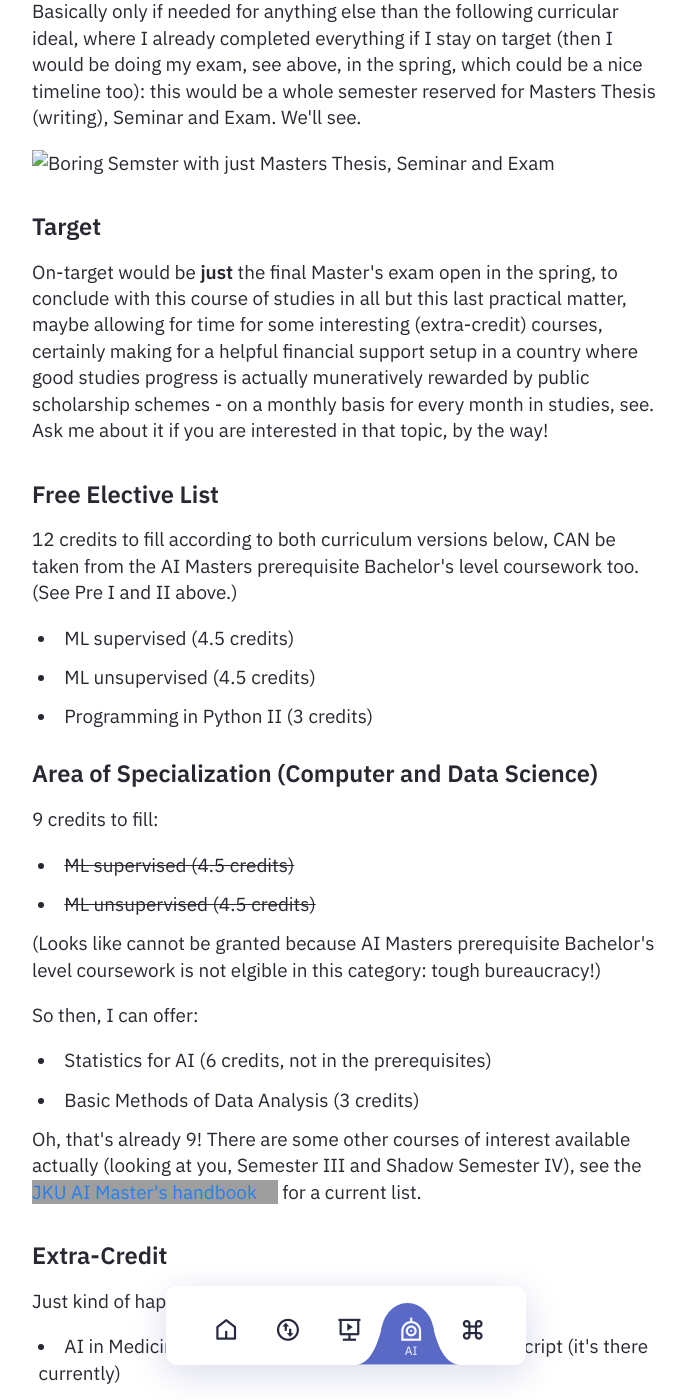
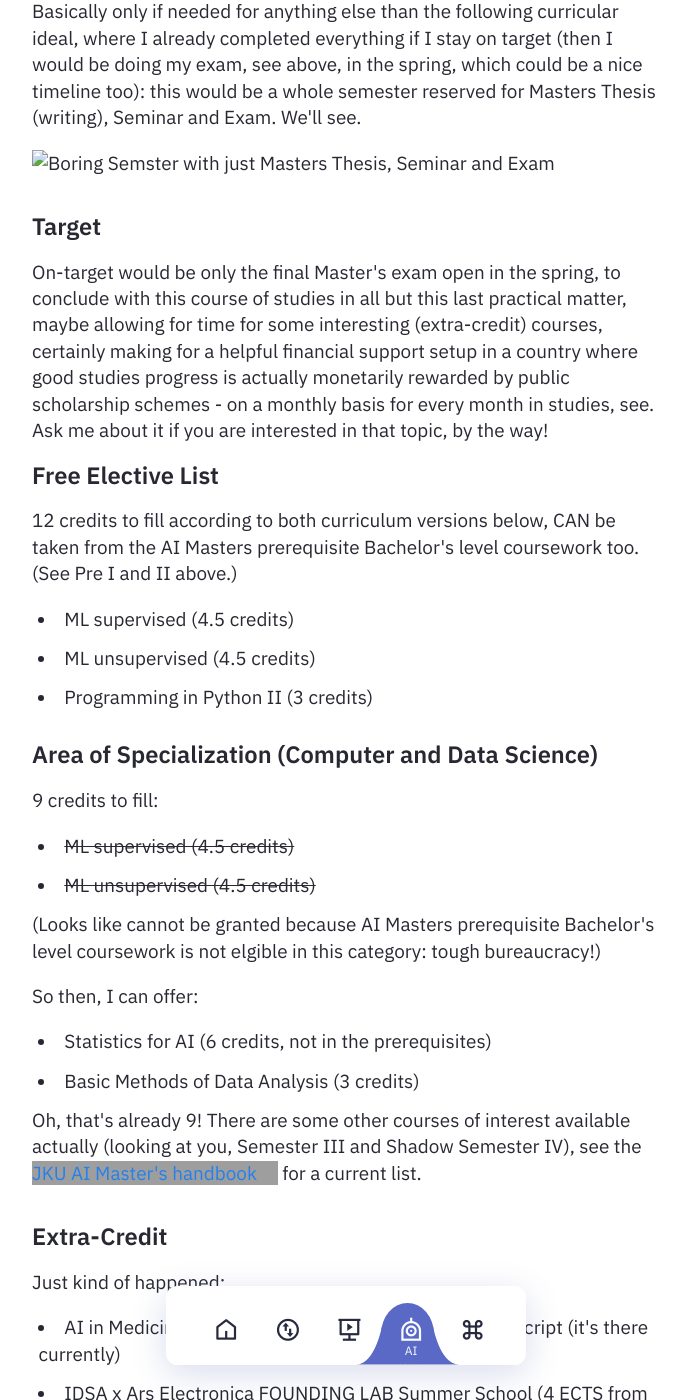
Before and after one commit to heseltime/heseltime.github.io, a Jekyll site: the page built from pages/rDai.md, in a window 1280 px wide and 1400 px high, scrolled down 5366 px. Shown: the whole window, without its empty margins (294-980 px from the left). Built offline with Jekyll 4.4.1, drawn with Linux system fonts in a browser that asks for light colours; some of the changed text lies outside the part shown; grey boxes are pictures that could not be loaded.

```diff
--- a/pages/rDai.md
+++ b/pages/rDai.md
@@ -107,7 +107,7 @@
 
 #### Target
 
-On-target would be __just__ the final Master's exam open in the spring, to conclude with this course of studies in all but this last practical matter, maybe allowing for time for some interesting (extra-credit) courses, certainly making for a helpful financial support setup in a country where good studies progress is actually muneratively rewarded by public scholarship schemes - on a monthly basis for every month in studies, see. Ask me about it if you are interested in that topic, by the way!
+<div id="scholarship-hint">On-target would be only the final Master's exam open in the spring, to conclude with this course of studies in all but this last practical matter, maybe allowing for time for some interesting (extra-credit) courses, certainly making for a helpful financial support setup in a country where good studies progress is actually monetarily rewarded by public scholarship schemes - on a monthly basis for every month in studies, see. Ask me about it if you are interested in that topic, by the way!</div>
 
 #### Free Elective List
 
```
Also changed, not shown: other parts of pages/rDai.md (+1 -1 lines).
